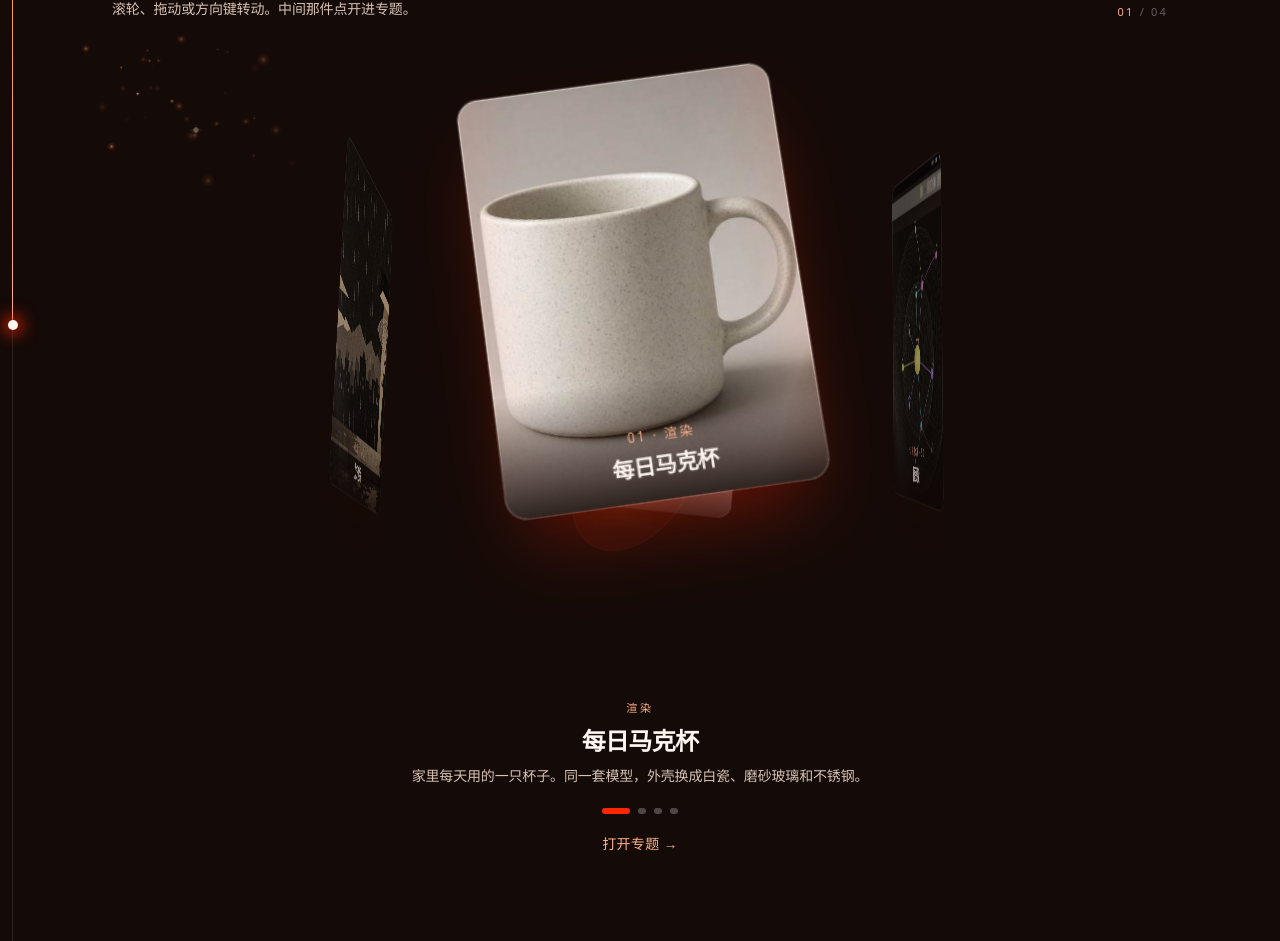
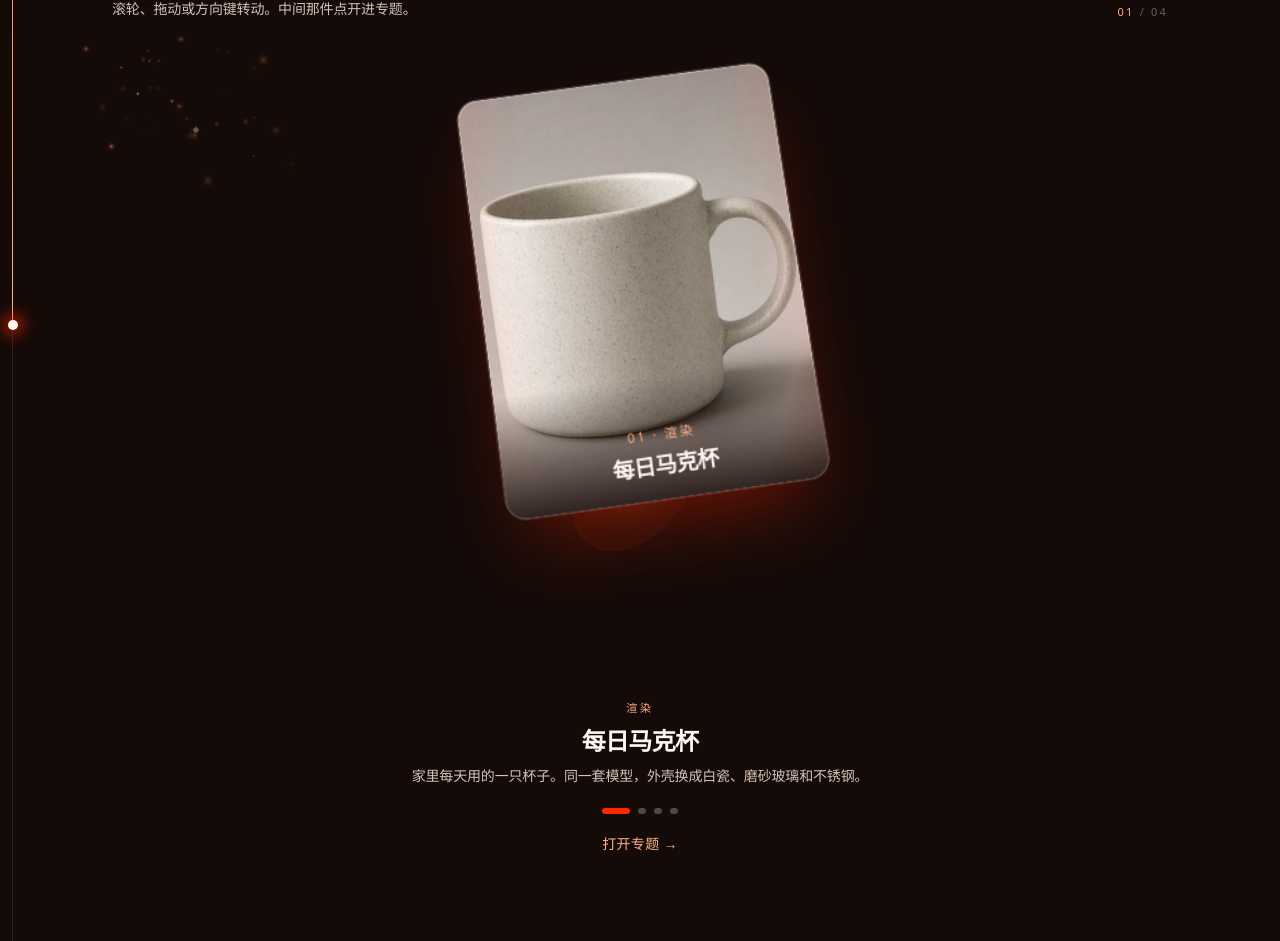
Before and after one commit to 2015399139-svg/2015399139-svg.github.io, a React (Vite) app: page / in a window 1280 px wide. Shown: the part 1720-2661 px from the top of the page. Built offline with nearby package versions, Linux system fonts and the light colour scheme.

Commit message:
Hide the rear orbit card so it no longer stacks as a double image.

```diff
--- a/src/components/effects/WorkStage.tsx
+++ b/src/components/effects/WorkStage.tsx
@@ -139,13 +139,18 @@ export function WorkStage({ onOpen }: { onOpen: Open }) {
               {pieces.map((item, i) => {
                 const on = i === active
                 const src = face(item)
+                const turn = Math.abs(((i - active) * step) % 360)
+                const yaw = Math.min(turn, 360 - turn)
+                const far = yaw > 95
                 return (
                   <button
                     key={item.slug}
                     type="button"
                     aria-current={on ? 'true' : undefined}
                     aria-label={`${item.title}，查看专题`}
-                    className={`work-orbit-item pointer-events-auto ${on ? 'work-orbit-item-on' : ''}`}
+                    aria-hidden={far || undefined}
+                    tabIndex={far ? -1 : 0}
+                    className={`work-orbit-item pointer-events-auto ${on ? 'work-orbit-item-on' : ''} ${far ? 'work-orbit-item-far' : ''}`}
                     style={{ transform: `rotateY(${i * step}deg) translateZ(var(--orbit-r))` }}
                     onPointerDown={onDown}
                     onPointerMove={onMove}
--- a/src/index.css
+++ b/src/index.css
@@ -241,10 +241,15 @@ html.tech-3d-portfolio body {
   width: min(42vw, 13.5rem);
   margin-left: calc(min(42vw, 13.5rem) / -2);
   margin-top: -10.2rem;
-  transform-style: preserve-3d;
   backface-visibility: hidden;
   -webkit-backface-visibility: hidden;
   cursor: grab;
+}
+
+.work-orbit-item-far {
+  opacity: 0;
+  pointer-events: none;
+  visibility: hidden;
 }
 
 .work-orbit-item:active {
@@ -255,6 +260,8 @@ html.tech-3d-portfolio body {
   position: relative;
   display: block;
   overflow: hidden;
+  backface-visibility: hidden;
+  -webkit-backface-visibility: hidden;
   aspect-ratio: 3 / 4;
   border-radius: 1rem;
   background: #1a0d09;
```
